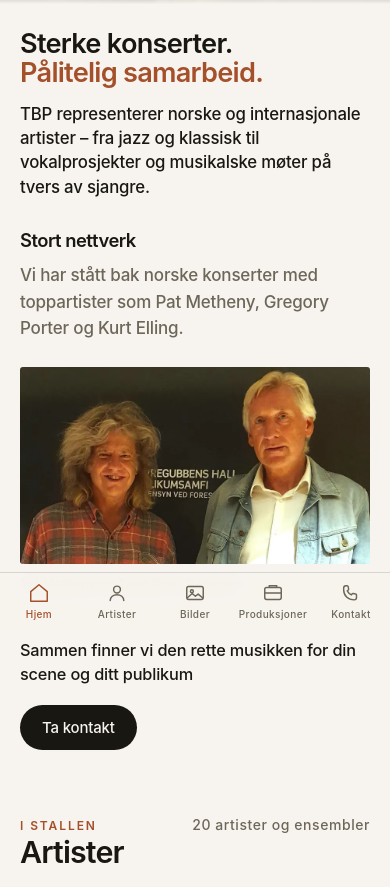
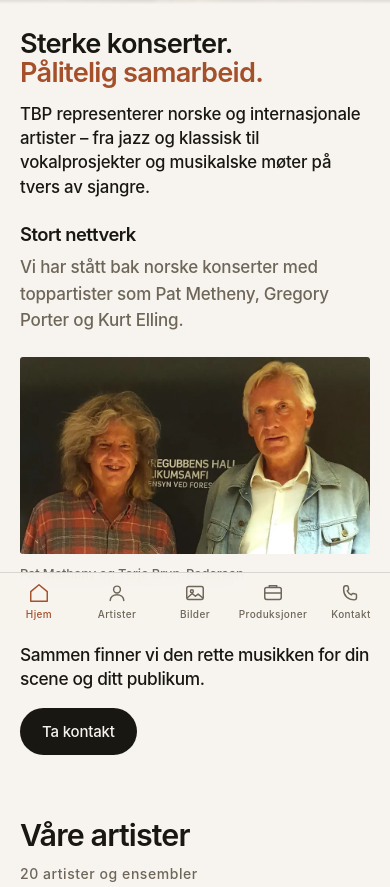
Before and after one commit to trollieske/terjebrun.no, a website: page index.html in a window 390 px wide. Shown: the part 212-1099 px from the top of the page. Drawn offline with Linux system fonts and the light colour scheme.

Commit message:
Introen i to kolonner, «Stort nettverk» over bildet og egen CTA før artistene
- Hovedteksten står alene i venstre kolonne. «Stort nettverk» og linja om Pat
  Metheny, Gregory Porter og Kurt Elling er flyttet til høyre kolonne, over
  bildet, slik kunden ba om. Bildet står rent — ingen tekst, gradient eller
  filter oppå motivet.
- Invitasjonen «Sammen finner vi den rette musikken …» med «Ta kontakt» er
  skilt ut som egen blokk rett under introen, med hårstrek og luft over og
  under. Knappen peker på kontaktseksjonen (#kontakt), ikke på e-post.
- To kolonner først fra 1024 px. På nettbrett og mobil blir det én kolonne, så
  bildet ikke blir klemt, linjene holder seg korte og rekkefølgen følger
  lesingen: overskrift, ingress, «Stort nettverk», bilde, CTA, artister.
- «I stallen» er byttet til «Våre artister». Artistkort og artistdata er urørt.
- Under 375 px viker den sekundære merkebeskjæringen. Uten det ga merket og
  temabryteren horisontal scrolling på 320 px.

Verifisert med lokale skjermbilder i lyst og mørkt tema på 320, 375, 430, 768,
1024, 1440 og 1920 px: ingen horisontal scroll, ingen tekst oppå bildet, og
kontaktknappen er 47 px høy.

```diff
--- a/css/style.css
+++ b/css/style.css
@@ -359,33 +359,21 @@ h1, h2, h3 {
   font-size: clamp(1.05rem, 1.55vw, 1.22rem);
   line-height: 1.45;
 }
+/* Høyre kolonne: «Stort nettverk» og erfaringen over bildet — ingen tekst
+   eller filter oppå motivet. Bildet står rent under, med god luft over. */
+.presentasjon-hoyre {
+  display: flex;
+  flex-direction: column;
+  gap: clamp(24px, 3vw, 40px);
+}
 .presentasjon-nettverk {
-  /* God luft over, tett under — så «Stort nettverk» leses som nytt avsnitt */
-  margin-top: clamp(32px, 3.8vw, 48px);
   font-size: clamp(1.15rem, 1.9vw, 1.45rem);
 }
 .presentasjon-brødtekst {
-  max-width: 50ch;
-  margin-top: 12px;
+  max-width: 46ch;
+  margin-top: 10px;
   color: var(--blekk-dempet);
 }
-
-/* Høyre kolonne: bildet, og invitasjonen med kontaktknappen under det */
-.presentasjon-hoyre {
-  display: flex;
-  flex-direction: column;
-  gap: clamp(24px, 3vw, 38px);
-}
-.presentasjon-cta {
-  border-top: 1px solid var(--strek);
-  padding-top: clamp(20px, 2.6vw, 30px);
-}
-.presentasjon-cta p {
-  max-width: 46ch;
-  font-size: clamp(1.02rem, 1.45vw, 1.16rem);
-  line-height: 1.45;
-}
-.presentasjon-handling { margin-top: clamp(18px, 2.2vw, 24px); }
 .presentasjon-bilde { margin: 0; }
 .presentasjon-bilde img {
   width: 100%;
@@ -393,12 +381,34 @@ h1, h2, h3 {
   border-radius: var(--radius);
   background: var(--papir-2);
 }
-.presentasjon-bilde figcaption {
+.presentasjon-bildetekst {
   margin-top: 10px;
   font-size: 13px;
   color: var(--blekk-dempet);
 }
 
+/* Invitasjonen rett under: hårstrek og luft binder introduksjonen sammen med
+   artistoversikten. Knappen står til høyre på store skjermer og under teksten
+   på smale. */
+.presentasjon-cta {
+  display: flex;
+  flex-wrap: wrap;
+  align-items: center;
+  justify-content: space-between;
+  gap: clamp(18px, 2.4vw, 32px);
+  margin-top: clamp(34px, 4.6vw, 58px);
+  padding-top: clamp(24px, 3vw, 36px);
+  border-top: 1px solid var(--strek);
+}
+.presentasjon-cta-tekst {
+  max-width: 46ch;
+  font-size: clamp(1.08rem, 1.9vw, 1.42rem);
+  font-weight: 500;
+  line-height: 1.35;
+  letter-spacing: -.02em;
+}
+.presentasjon-handling { flex: none; }
+.presentasjon-handling .knapp { min-height: 44px; padding-block: 12px; }
 
 /* --- artistrutenett ---------------------------------------------------- */
 .rutenett {
@@ -668,7 +678,6 @@ a.kontakt-rad:hover .kontakt-verdi { color: #e8b48d; }
 /* --- større skjermer --------------------------------------------------- */
 @media (min-width: 700px) {
   .rutenett { grid-template-columns: repeat(3, minmax(0, 1fr)); }
-  .presentasjon-inn { grid-template-columns: minmax(0, 1.08fr) minmax(0, .92fr); align-items: center; }
   .galleri { grid-template-columns: repeat(3, minmax(0, 1fr)); }
   .om { grid-template-columns: minmax(0, .85fr) minmax(0, 1.15fr); align-items: start; }
   .artist { grid-template-columns: minmax(0, .85fr) minmax(0, 1.15fr); align-items: start; }
@@ -676,6 +685,9 @@ a.kontakt-rad:hover .kontakt-verdi { color: #e8b48d; }
   .artist-foto, .prod-side-bilde { position: sticky; top: calc(var(--hode) + 24px); }
 }
 @media (min-width: 1024px) {
+  /* To kolonner først her: på nettbrett gir én kolonne større og mer
+     lesbart bilde, og teksten får lengre linjer. */
+  .presentasjon-inn { grid-template-columns: minmax(0, 1.08fr) minmax(0, .92fr); align-items: center; }
   .rutenett { grid-template-columns: repeat(4, minmax(0, 1fr)); }
   .galleri { grid-template-columns: repeat(3, minmax(0, 1fr)); }
   .galleri-stor { grid-template-columns: repeat(4, minmax(0, 1fr)); }
@@ -707,6 +719,12 @@ a.kontakt-rad:hover .kontakt-verdi { color: #e8b48d; }
   .artist-nav { grid-template-columns: minmax(0, 1fr); }
   .seksjon-topp { margin-bottom: 22px; }
 }
+@media (max-width: 374px) {
+  /* Under 375 px rekker ikke merket og temabryteren siden ved siden av
+     hverandre med begge merkebeskrivelsene — den sekundære linja viker. */
+  .merke-rolle { display: none; }
+  .merke-navn { font-size: 14px; }
+}
 @media (max-width: 400px) {
   .bunnav a { font-size: 10px; }
 }
--- a/index.html
+++ b/index.html
@@ -74,22 +74,24 @@ try{var t=localStorage.getItem('tema');if(t)document.documentElement.dataset.tem
         <div class="presentasjon-tekst">
           <h1 class="presentasjon-tittel"><span>Sterke konserter.</span> <span class="aksent">Pålitelig samarbeid.</span></h1>
           <p class="presentasjon-lede">TBP representerer norske og internasjonale artister – fra jazz og klassisk til vokalprosjekter og musikalske møter på tvers av sjangre.</p>
-          <h2 class="presentasjon-nettverk">Stort nettverk</h2>
-          <p class="presentasjon-brødtekst">Vi har stått bak norske konserter med toppartister som Pat Metheny, Gregory Porter og Kurt Elling.</p>
         </div>
         <div class="presentasjon-hoyre">
+          <div class="presentasjon-nettverk-tekst">
+            <h2 class="presentasjon-nettverk">Stort nettverk</h2>
+            <p class="presentasjon-brødtekst">Vi har stått bak norske konserter med toppartister som Pat Metheny, Gregory Porter og Kurt Elling.</p>
+          </div>
           <figure class="presentasjon-bilde">
             <img src="assets/bilder/kurland-900.webp"
                  srcset="assets/bilder/kurland-900.webp 900w, assets/bilder/kurland-1600.webp 1600w"
                  sizes="(min-width: 900px) 42vw, 92vw"
                  alt="Pat Metheny og Terje Brun-Pedersen" width="1600" height="900" loading="lazy" decoding="async">
-            <figcaption>Pat Metheny og Terje Brun-Pedersen</figcaption>
+            <figcaption class="presentasjon-bildetekst">Pat Metheny og Terje Brun-Pedersen</figcaption>
           </figure>
-          <div class="presentasjon-cta">
-            <p>Sammen finner vi den rette musikken for din scene og ditt publikum</p>
-            <p class="presentasjon-handling"><a class="knapp" href="mailto:tbrun-pe@online.no?subject=Booking">Ta kontakt</a></p>
-          </div>
         </div>
+      </div>
+      <div class="presentasjon-cta">
+        <p class="presentasjon-cta-tekst">Sammen finner vi den rette musikken for din scene og ditt publikum.</p>
+        <p class="presentasjon-handling"><a class="knapp" href="#kontakt">Ta kontakt</a></p>
       </div>
     </div>
   </section>
@@ -98,8 +100,7 @@ try{var t=localStorage.getItem('tema');if(t)document.documentElement.dataset.tem
     <div class="wrap">
       <div class="seksjon-topp">
         <div>
-          <p class="eyebrow">I stallen</p>
-          <h2 class="seksjon-tittel">Artister</h2>
+          <h2 class="seksjon-tittel">Våre artister</h2>
         </div>
         <p class="seksjon-telling">20 artister og ensembler</p>
       </div>
```
Also changed, not shown: src/index.html (+10 -9 lines).
